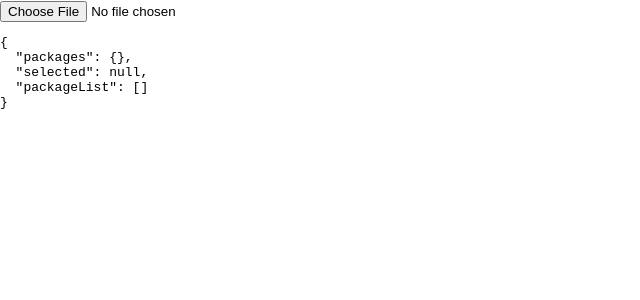
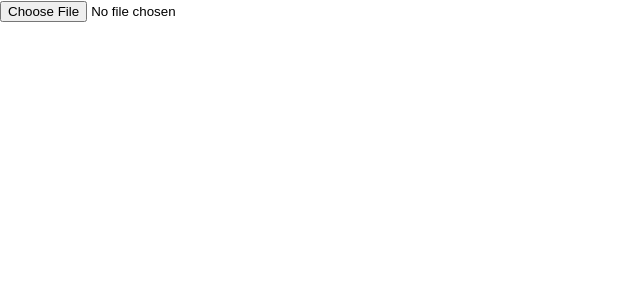
Before and after one commit to nnaku/status, a React (Create React App) app: page / in a window 1280 px wide. Shown: the top 300 px of the page, without its empty margins (0-640 px from the left). Built offline with nearby package versions, Linux system fonts and the light colour scheme.

Commit message:
index pages listing

```diff
--- a/src/App.js
+++ b/src/App.js
@@ -1,7 +1,10 @@
 import React, { useState, useCallback, useEffect } from "react";
 import statusFileParser from "utils/statusFileParser";
 
-import { useStoreActions, useStoreState } from "store/state";
+import { useStoreActions, useStoreState } from "./store";
+import Link from "components/Link";
+import List from "components/List";
+import ListItem from "components/ListItem";
 
 function App() {
   const [files, setFiles] = useState();
@@ -31,12 +34,13 @@ function App() {
   return (
     <div className="App">
       <input type="file" onChange={handleChange} files={files} />
-      {/* <ul>
+      <List>
         {state.packageList.map((e) => (
-          <li>{e}</li>
+          <ListItem key={e} id={e}>
+            <Link href={`#${e}`}>{e}</Link>
+          </ListItem>
         ))}
-      </ul> */}
-      <pre>{JSON.stringify(state, null, 2)}</pre>
+      </List>
     </div>
   );
 }
```
